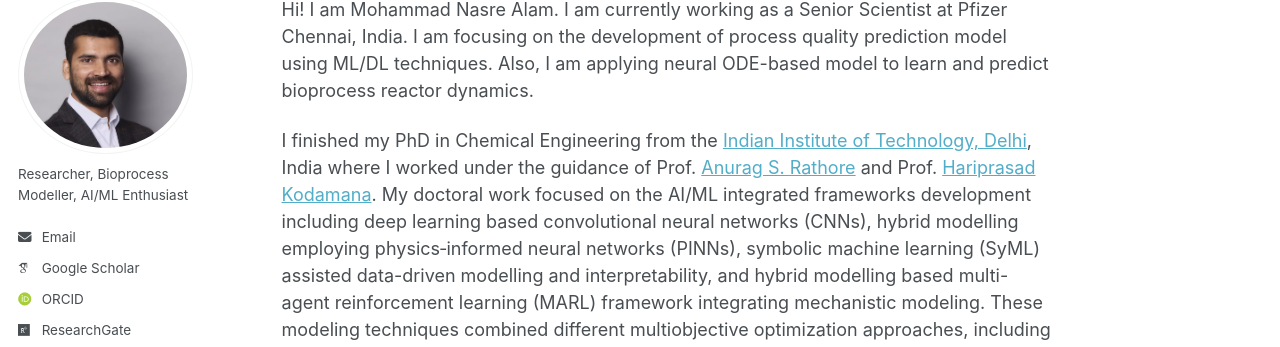
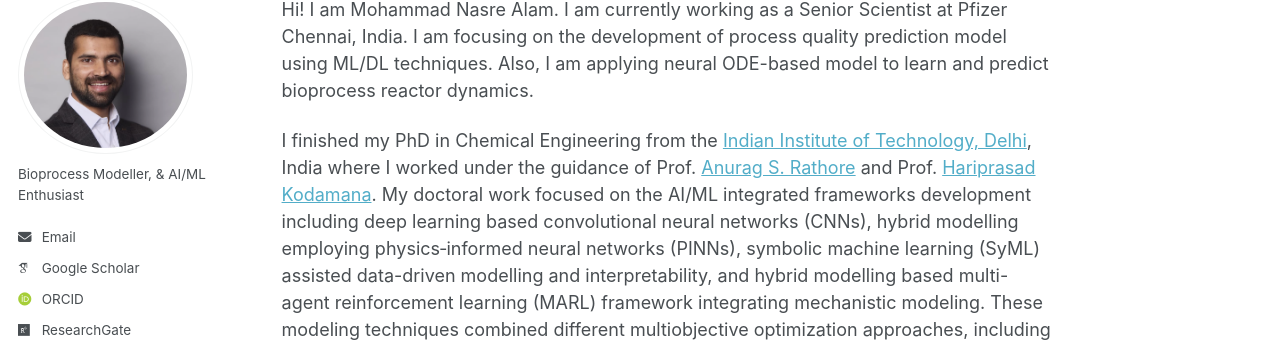
Before and after one commit to mdnasreiit/mdnasreiit.github.io, a Jekyll site: the page built from _pages/about.md, in a window 1280 px wide. Shown: the part 110-457 px from the top of the page. Built offline with Jekyll 4.4.1, drawn with Linux system fonts in a browser that asks for light colours; some web fonts are replaced.

Commit message:
Update bio in configuration file

```diff
--- a/_config.yml
+++ b/_config.yml
@@ -24,7 +24,7 @@ author:
   avatar           : "MNA0.1.png"
   #name            :  "Md. Nasre Alam"
   pronouns         : # example: "he/him"
-  bio              : "Researcher, Bioprocess Modeller, AI/ML Enthusiast"
+  bio              : "Bioprocess Modeller, & AI/ML Enthusiast"
   #location        : "New Delhi, India"
   #employer        : "Indian Institute of Technology Delhi"
   #uri             : Md Nasre Alam
```
